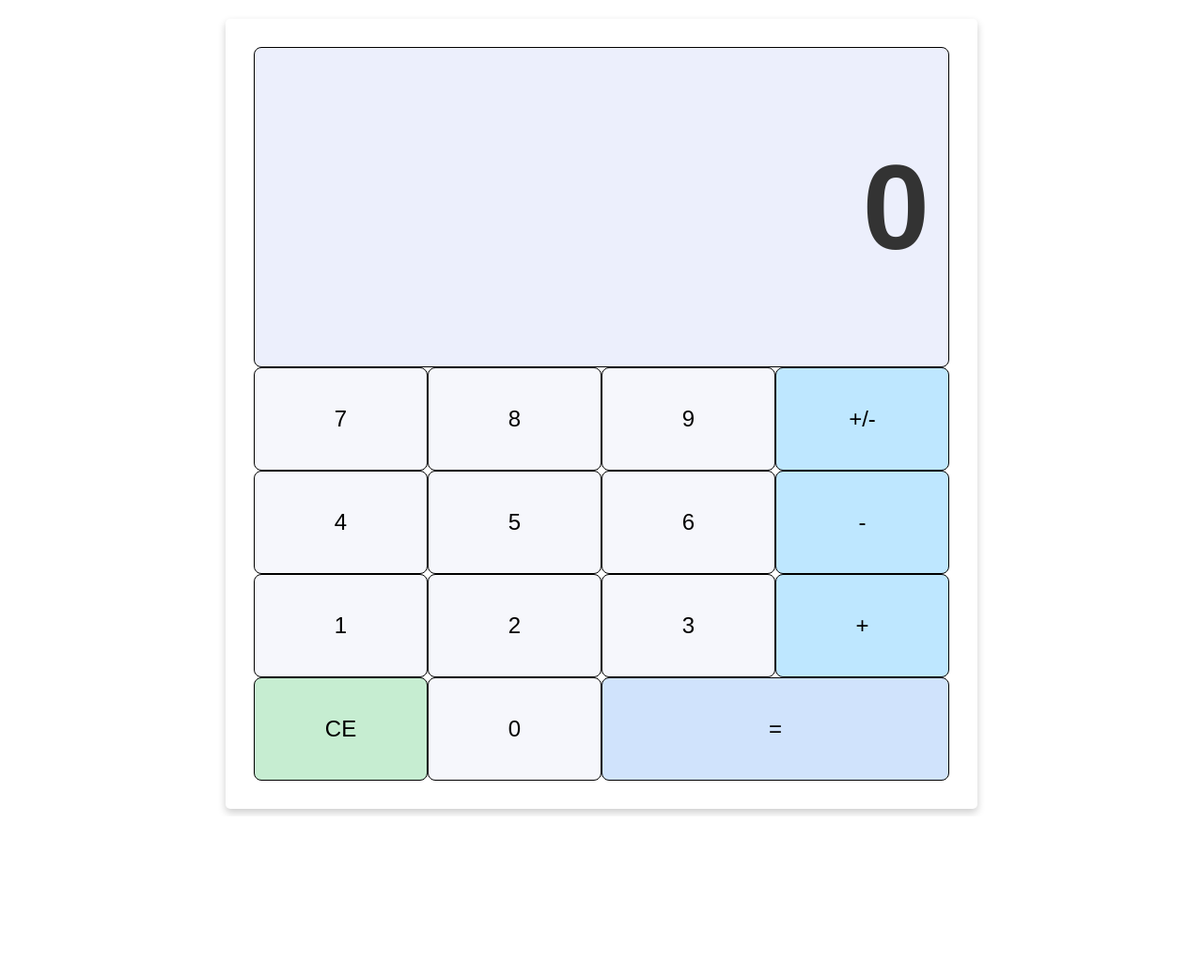
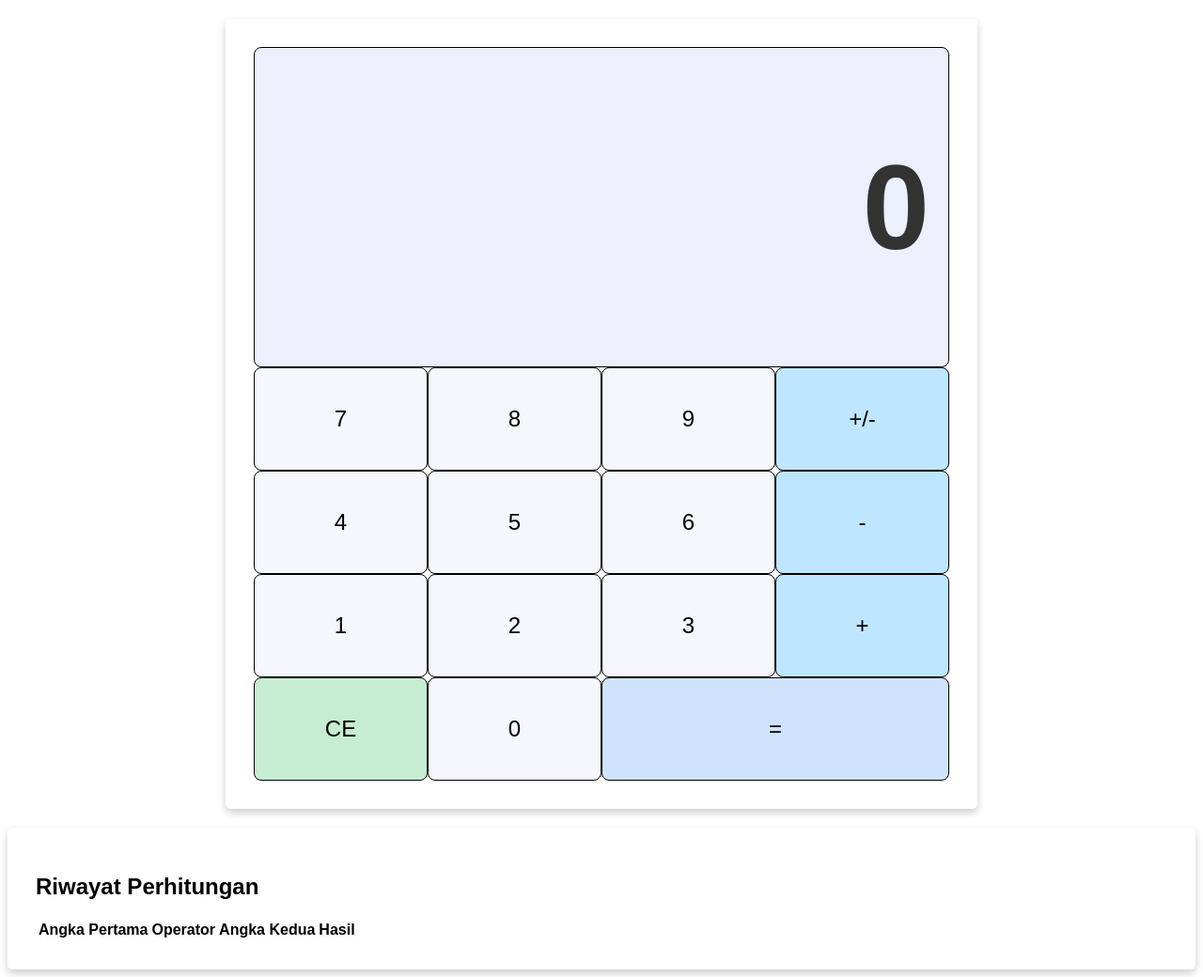
Before and after one commit to Lucifwr233/WebCalculator, a plain HTML site: page WebCalculator/index.html in a window 1280 px wide. Shown: the whole page at 94% size. Before the commit the page ends 869 px from the top, so only its background shows below. Drawn offline with Linux system fonts and the light colour scheme.

Commit message:
Update index.html

```diff
--- a/WebCalculator/index.html
+++ b/WebCalculator/index.html
@@ -1,7 +1,5 @@
 <!DOCTYPE html>
 <html>
-
-    <!--belum selesai-->
 
 <head>
     <link rel="stylesheet" href="assets/style.css">
@@ -38,6 +36,23 @@
             <div class="button equals double">=</div>
         </div>
  </div>
+ <div class="history card">
+    <h2>Riwayat Perhitungan</h2>
+    <table>
+        <thead>
+            <tr>
+                <th>Angka Pertama</th>
+                <th>Operator</th>
+                <th>Angka Kedua</th>
+                <th>Hasil</th>
+            </tr>
+        </thead>
+        <tbody id="historyList"></tbody>
+    </table>
+</div>
+
+    <script src="assets/storage.js"></script>
+    <script src="assets/kalkulator.js"></script>
 </body>
 
 </html>
```
